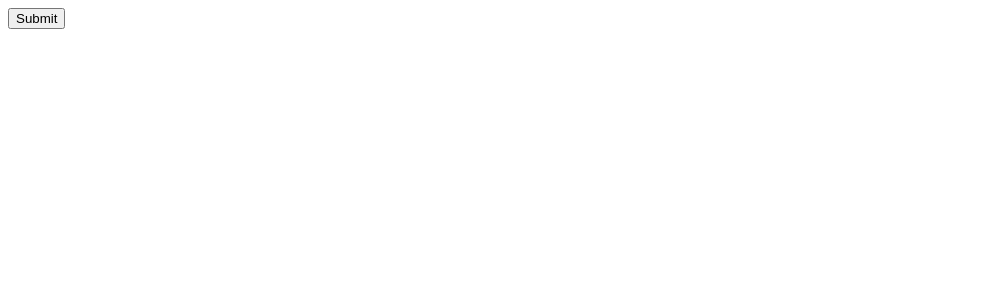
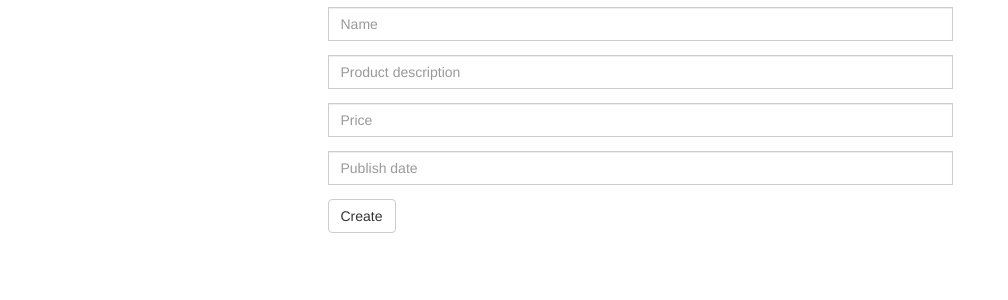
Before and after one commit to marchantes/eTianguis, a Django app: page /applications/ in a window 1280 px wide. Shown: the top 300 px of the page, without its empty margins (0-1008 px from the left). Run offline with Django 3.2, Linux system fonts and the light colour scheme; some libraries are stand-ins or nearby versions.

Commit message:
Adding html index

```diff
--- a/etianguis/applications/templates/applications/index.html
+++ b/etianguis/applications/templates/applications/index.html
@@ -1,12 +1,51 @@
+{% load staticfiles %}
+
 <!DOCTYPE html>
 <html lang="en">
 <head>
-	<meta charset="UTF-8">
-	<title></title>
+    <meta charset="UTF-8">
+    <title></title>
+    <link href="https://maxcdn.bootstrapcdn.com/bootstrap/3.3.5/css/bootstrap.min.css" rel="stylesheet"
+          integrity="sha256-MfvZlkHCEqatNoGiOXveE8FIwMzZg4W85qfrfIFBfYc= sha512-dTfge/zgoMYpP7QbHy4gWMEGsbsdZeCXz7irItjcC3sPUFtf0kuFbDz/ixG7ArTxmDjLXDmezHubeNikyKGVyQ=="
+          crossorigin="anonymous">
+    <link href="{%static 'styles.css'%}" rel="stylesheet">
 </head>
 <body>
-	<form method="POST">
-		<input type="submit">
-	</form>
+<!--<form method="POST">
+    <input type="submit">
+</form>-->
+<div class="container-fluid">
+    <div class="input-group col-md-6 col-lg-6">
+        <!--<span class="input-group-addon" id="basic-addon1">@</span>-->
+        <input type="text" class="form-control" placeholder="Name" aria-describedby="basic-addon1">
+    </div>
+
+    <div class="input-group col-md-6 col-lg-6">
+        <input type="text" class="form-control" placeholder="Product description" aria-describedby="basic-addon2">
+        <!--<span class="input-group-addon" id="basic-addon2">@example.com</span>-->
+    </div>
+
+    <div class="input-group col-md-6 col-lg-6">
+        <!--<span class="input-group-addon">$</span>-->
+        <input type="text" class="form-control" placeholder="Price" aria-label="Amount (to the nearest dollar)">
+        <!--<span class="input-group-addon">.00</span>-->
+    </div>
+
+    <!--<label for="basic-url">Your vanity URL</label>-->
+
+    <div class="input-group col-md-6 col-lg-6">
+        <!--<span class="input-group-addon" id="basic-addon3">https://example.com/users/</span>-->
+        <input type="text" class="form-control" placeholder="Publish date" id="basic-url" aria-describedby="basic-addon3">
+    </div>
+
+    <div class="input-group col-md-6 col-lg-6">
+        <button class="btn btn-default" type="button">Create</button>
+    </div>
+</div>
+
+<script src="https://ajax.googleapis.com/ajax/libs/jquery/1.11.3/jquery.min.js">
+<script src="https://maxcdn.bootstrapcdn.com/bootstrap/3.3.5/js/bootstrap.min.js"
+        integrity="sha256-Sk3nkD6mLTMOF0EOpNtsIry+s1CsaqQC1rVLTAy+0yc= sha512-K1qjQ+NcF2TYO/eI3M6v8EiNYZfA95pQumfvcVrTHtwQVDG+aHRqLi/ETn2uB+1JqwYqVG3LIvdm9lj6imS/pQ=="
+        crossorigin="anonymous"></script>
 </body>
 </html>
--- a/etianguis/etianguis/settings.py
+++ b/etianguis/etianguis/settings.py
@@ -101,3 +101,6 @@ USE_TZ = True
 # https://docs.djangoproject.com/en/1.8/howto/static-files/
 
 STATIC_URL = '/static/'
+STATICFILES_DIRS = (
+    os.path.join(BASE_DIR, "static"),
+)
--- /dev/null
+++ b/etianguis/static/styles.css
@@ -0,0 +1,5 @@
+.input-group {
+    padding: .5em;
+    margin-left: auto;
+    margin-right: auto;
+}
```
Also changed, not shown: etianguis/applications/views.py (line endings or trailing spaces), 1 other file.
